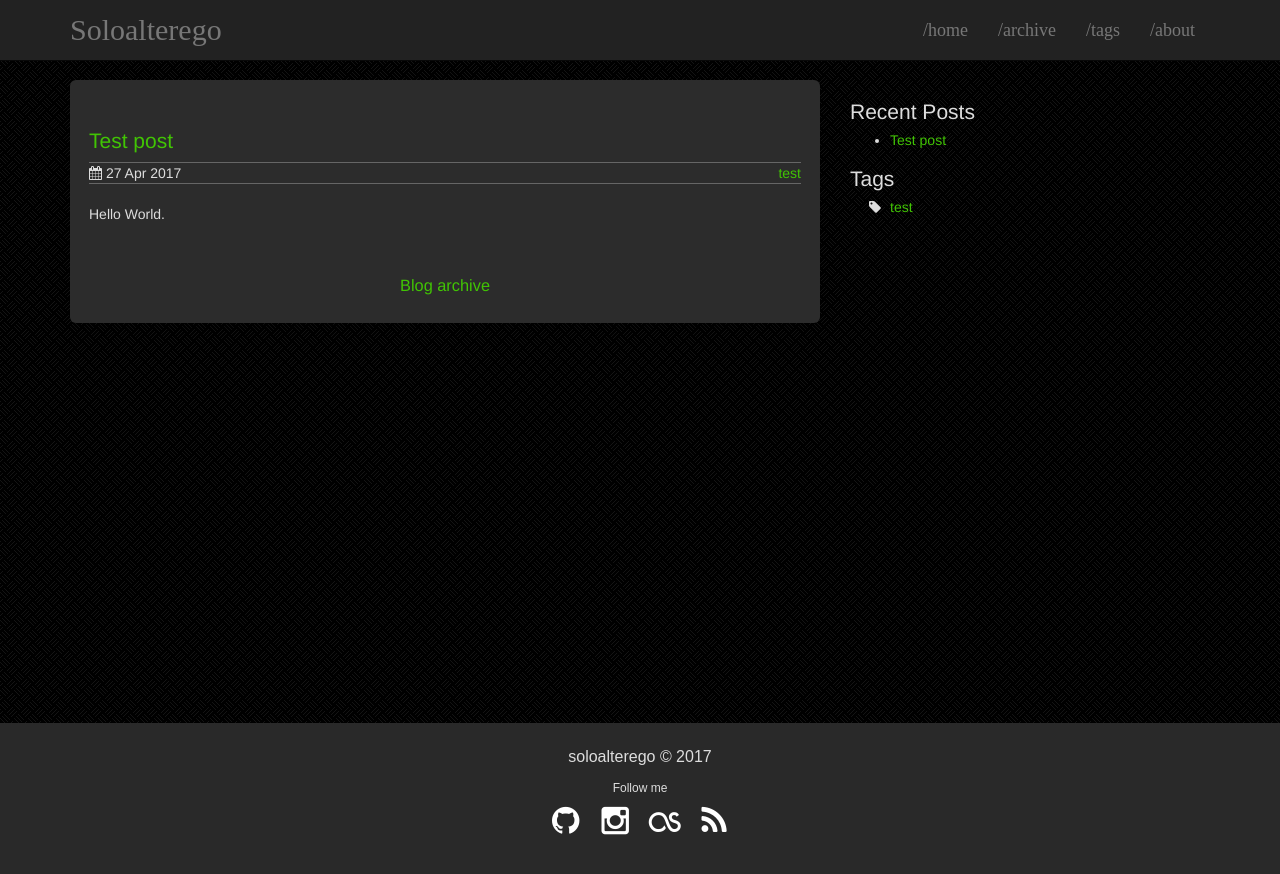
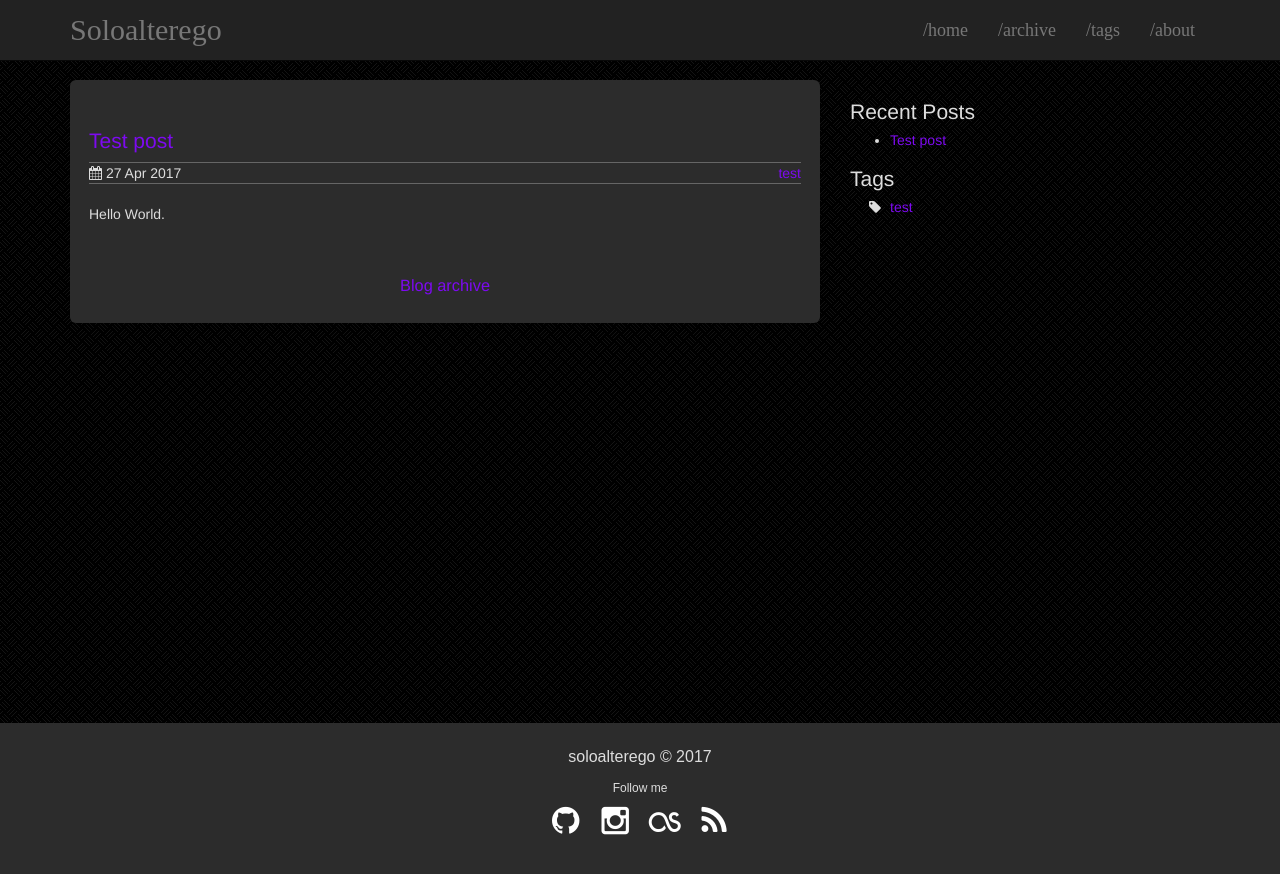
Before and after one commit to soloalterego/soloalterego.github.io, a Jekyll site: the page built from index.html, in a window 1280 px wide. Shown: the top 874 px of the page. Built offline with Jekyll 4.4.1, drawn with Linux system fonts in a browser that asks for light colours.

Commit message:
minor colour edits

```diff
--- a/_config.yml
+++ b/_config.yml
@@ -11,10 +11,10 @@ url: http://soloalterego.github.io
 baseurl: ''
 
 share:
-  facebook: true
+#  facebook: true
   twitter: true
   gplus: true
-  linkedin: true
+#  linkedin: true
   pinterest: true
   email: true
 
@@ -22,7 +22,7 @@ social:
   github: soloalterego
 #  stackoverflow: ''
 #  linkedin:
-  instagram: ''
+  instagram: 'soloalterego'
   lastfm: 'soloalterego'
   rss: feed.xml
 
--- a/css/theme.scss
+++ b/css/theme.scss
@@ -21,8 +21,8 @@ $accent-color: #41C404;    // Green
 $font-color: #dddddd;
 $background-color: #292929;
 $post-panel-color: #2C2C2C;
-$footer-background-color: #292929;
-$note-color: #41C404;
+$footer-background-color: #2C2C2C;
+$note-color: #87CEFA;
 $warning-color: #ffff00;
 
 //********************************************************
@@ -71,7 +71,7 @@ blockquote {
 }
 
 a {
-  color: $accent-color;
+  color: #7D0AF0;
 }
 
 //********************************************************
```
